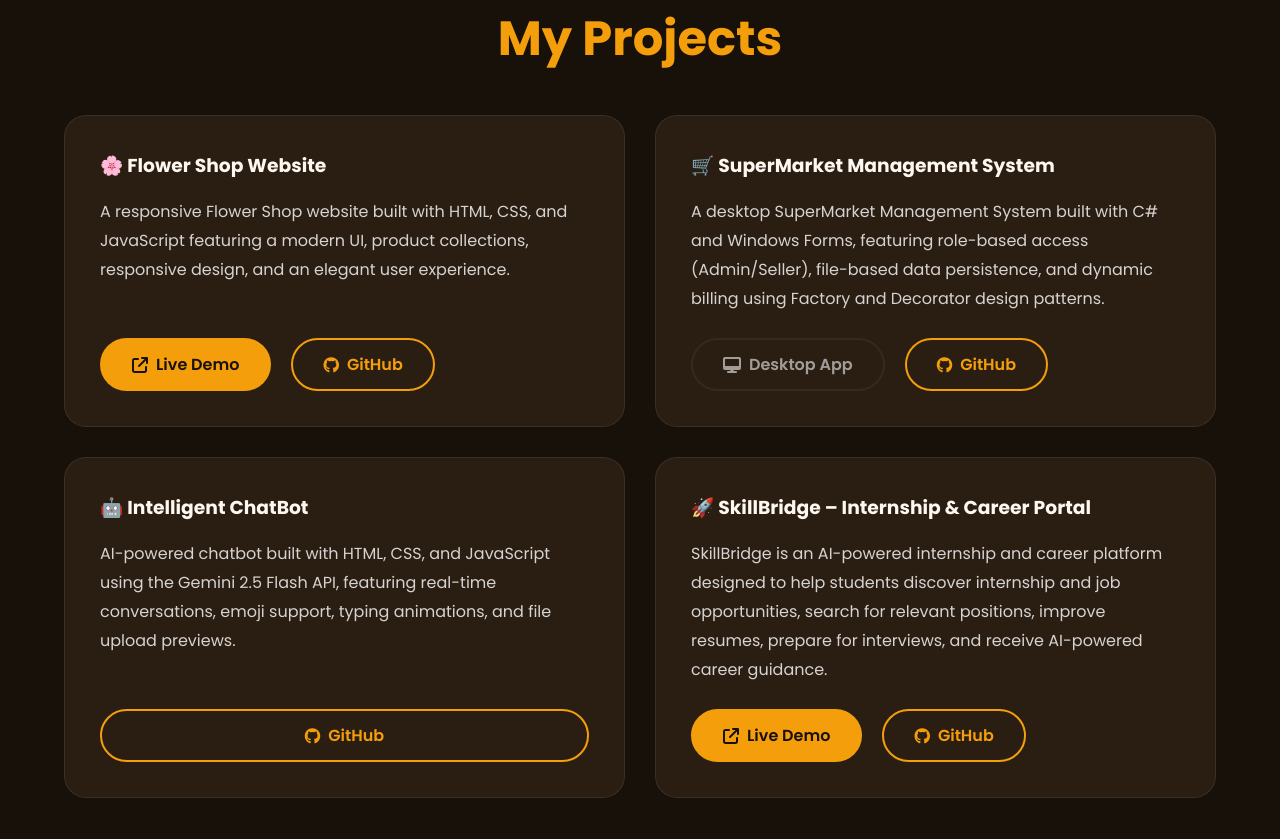
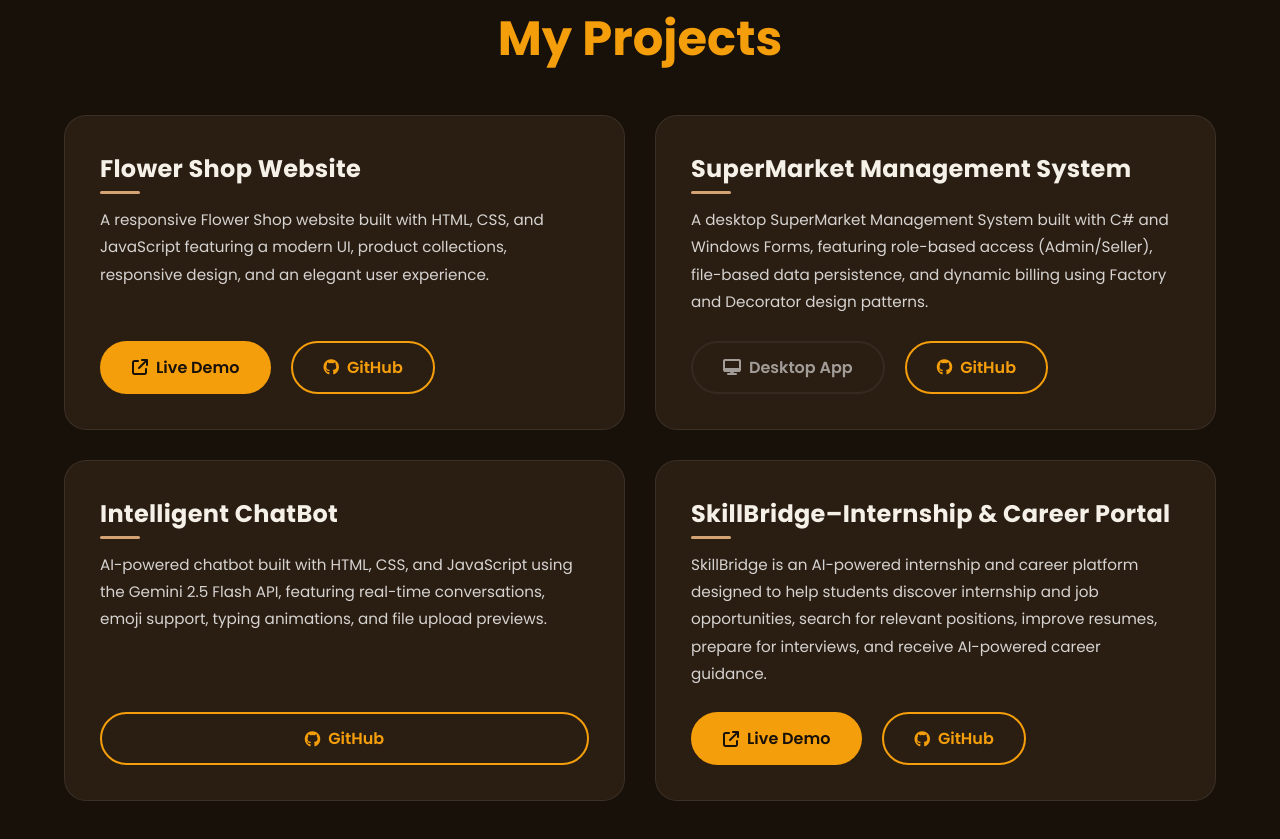
Before and after one commit to Aqsa-Farooq24/Personal-Portfolio, a plain HTML site: page index.html in a window 1280 px wide. Shown: the part 3588-4427 px from the top of the page. Drawn offline with Linux system fonts and the light colour scheme.

Commit message:
update projects headings

```diff
--- a/index.html
+++ b/index.html
@@ -357,7 +357,7 @@
 
                 <div class="project-card reveal">
 
-                    <h3>🌸 Flower Shop Website</h3>
+                    <h3>Flower Shop Website</h3>
 
                     <p>
                         A responsive Flower Shop website built with HTML, CSS, and JavaScript featuring a modern UI,
@@ -385,7 +385,7 @@
 
                 <div class="project-card reveal">
 
-                    <h3>🛒 SuperMarket Management System</h3>
+                    <h3>SuperMarket Management System</h3>
 
                     <p>
                         A desktop SuperMarket Management System built with C# and Windows Forms, featuring role-based
@@ -412,7 +412,7 @@
 
                 <div class="project-card reveal">
 
-                    <h3>🤖 Intelligent ChatBot</h3>
+                    <h3>Intelligent ChatBot</h3>
 
                     <p>
                         AI-powered chatbot built with HTML, CSS, and JavaScript using the Gemini 2.5 Flash API,
@@ -434,7 +434,7 @@
 
                 <div class="project-card reveal">
 
-                    <h3>🚀 SkillBridge – Internship & Career Portal</h3>
+                    <h3>SkillBridge–Internship & Career Portal</h3>
 
                     <p>
                         SkillBridge is an AI-powered internship and career platform designed to help students discover
--- a/style.css
+++ b/style.css
@@ -507,7 +507,31 @@ nav {
 }
 
 .project-card h3 {
-    margin-bottom: 18px;
+    font-size: 1.5rem;
+    font-weight: 800;
+    color: #f5f0e8;
+    margin-bottom: 0.75rem;
+    letter-spacing: 0.3px;
+    position: relative;
+    padding-bottom: 0.5rem;
+}
+
+.project-card h3::after {
+    content: "";
+    position: absolute;
+    left: 0;
+    bottom: 0;
+    width: 40px;
+    height: 3px;
+    background: #d4a373;
+    border-radius: 2px;
+}
+
+.project-card p {
+    font-size: 0.95rem;
+    color: #666;
+    line-height: 1.6;
+    margin-bottom: 1rem;
 }
 
 .project-card p {
```
